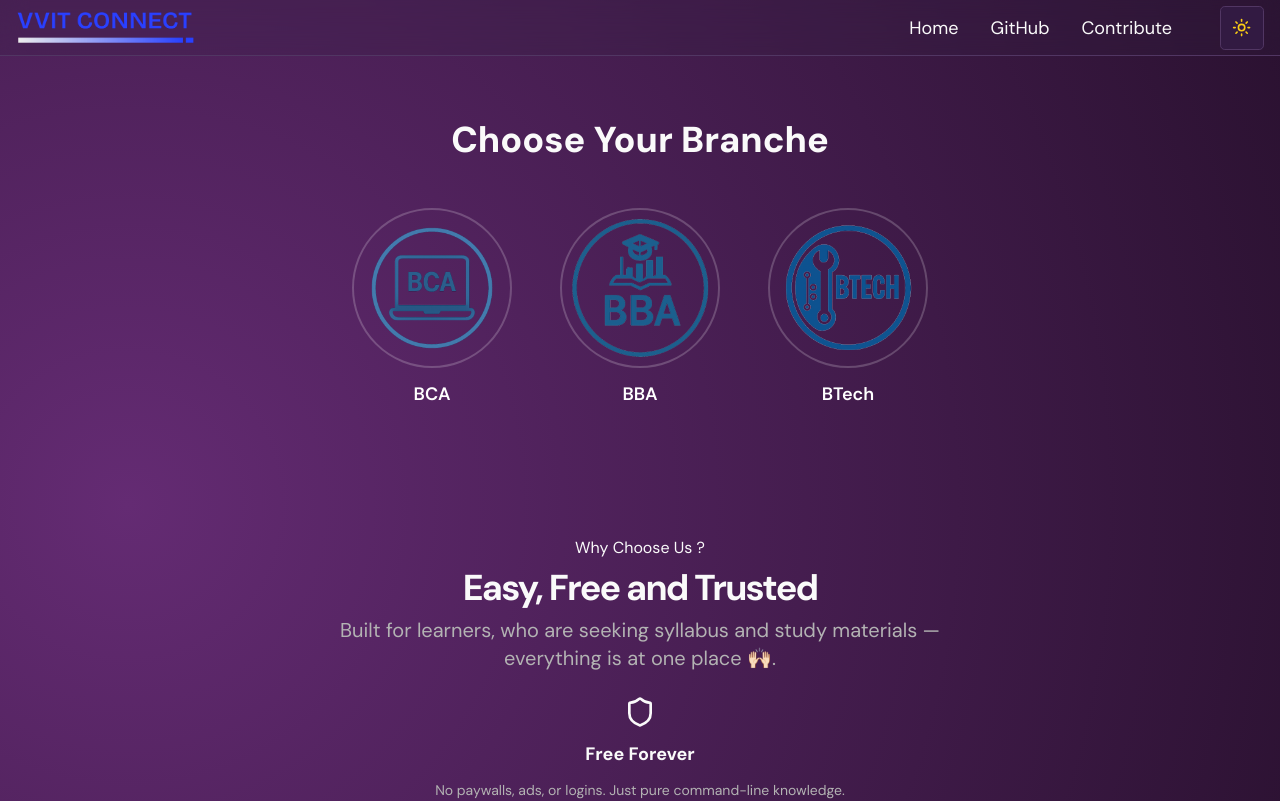
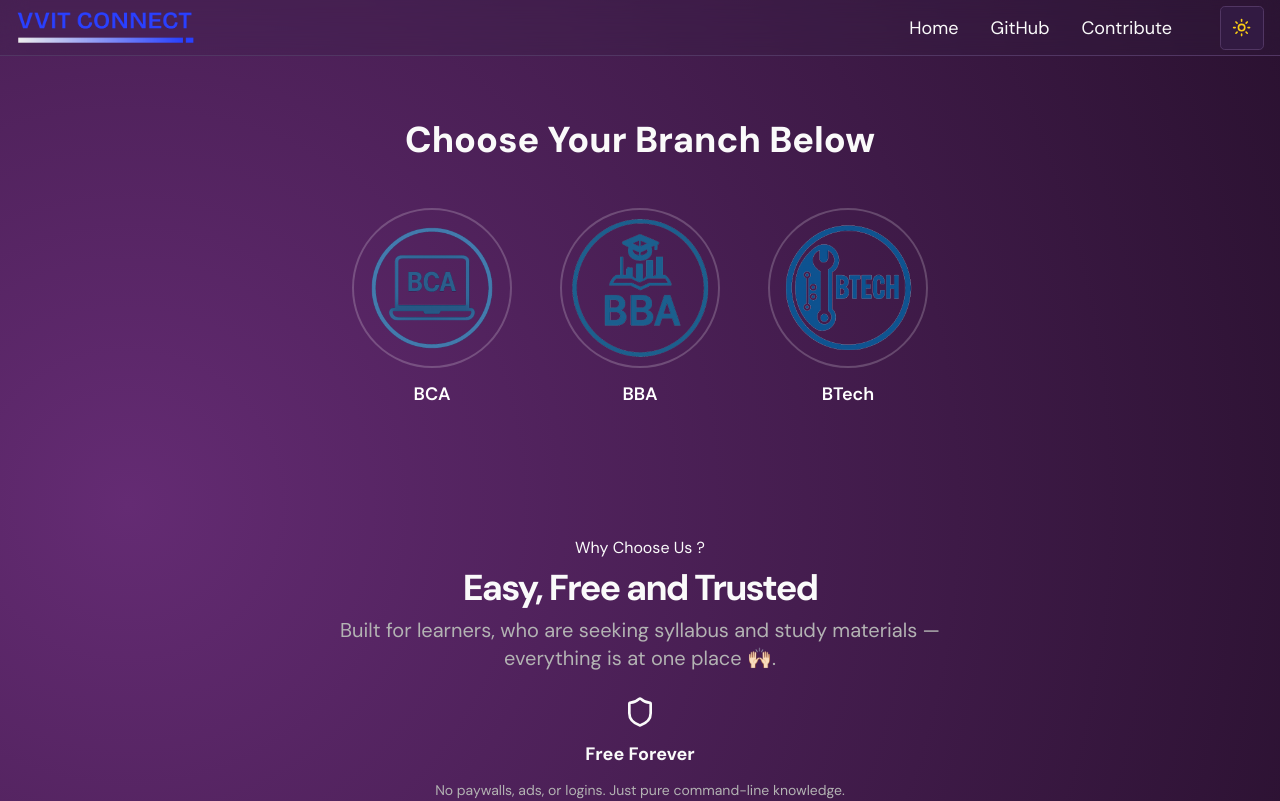
Before and after one commit to pyKinsu/VVITConnect, a Next.js app: page / in a window 1280 px wide. Shown: the top 801 px of the page. Built offline with nearby package versions, Linux system fonts and the light colour scheme.

Commit message:
Update page.tsx

```diff
--- a/src/app/page.tsx
+++ b/src/app/page.tsx
@@ -5,7 +5,7 @@ export default function HomePage() {
   return (
     <div className="flex flex-col py-8">
       <h1 className="text-balance mb-4 text-center text-4xl font-extrabold">
-        Choose Your Branche
+        Choose Your Branch Below
       </h1>
 
       <Branches />
```
